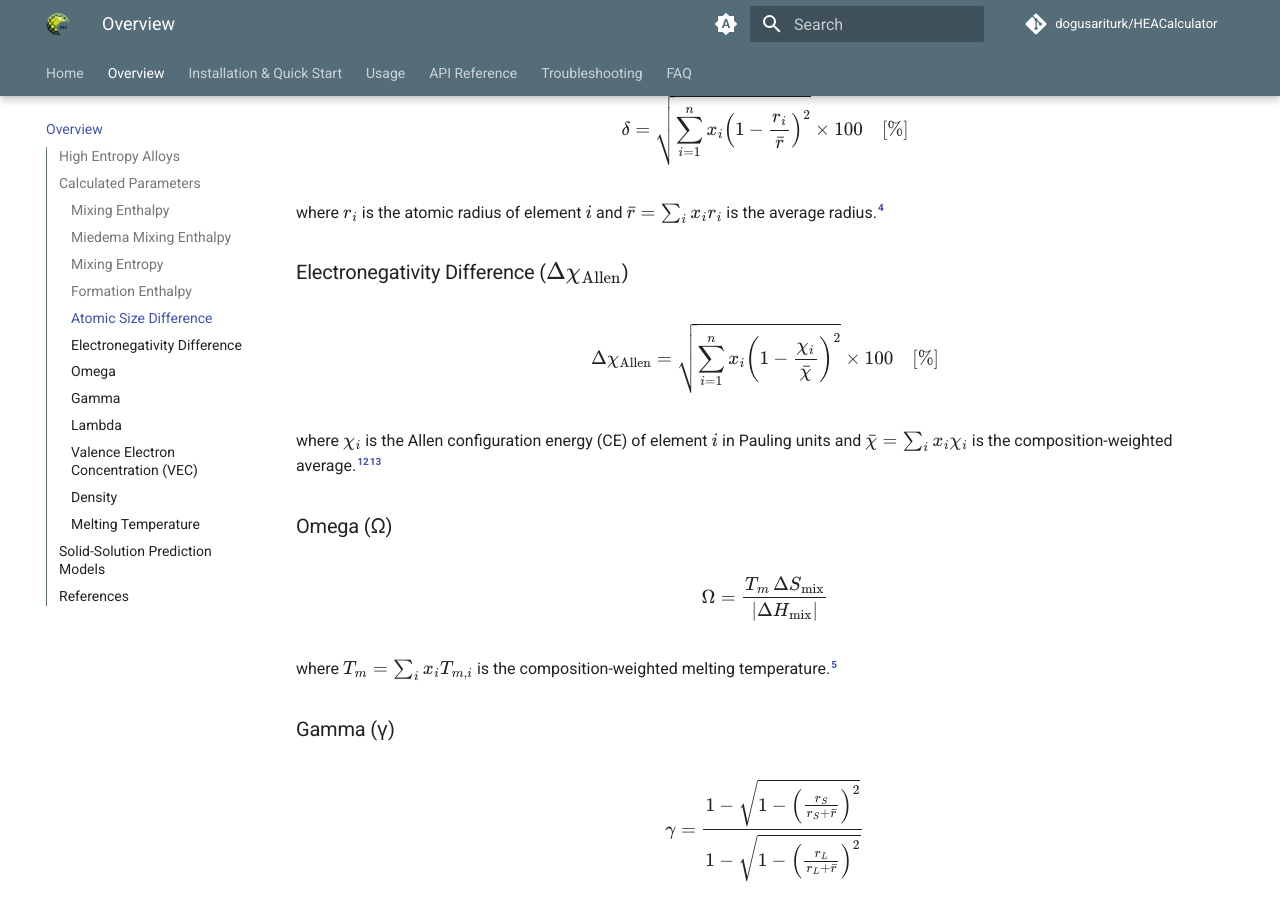
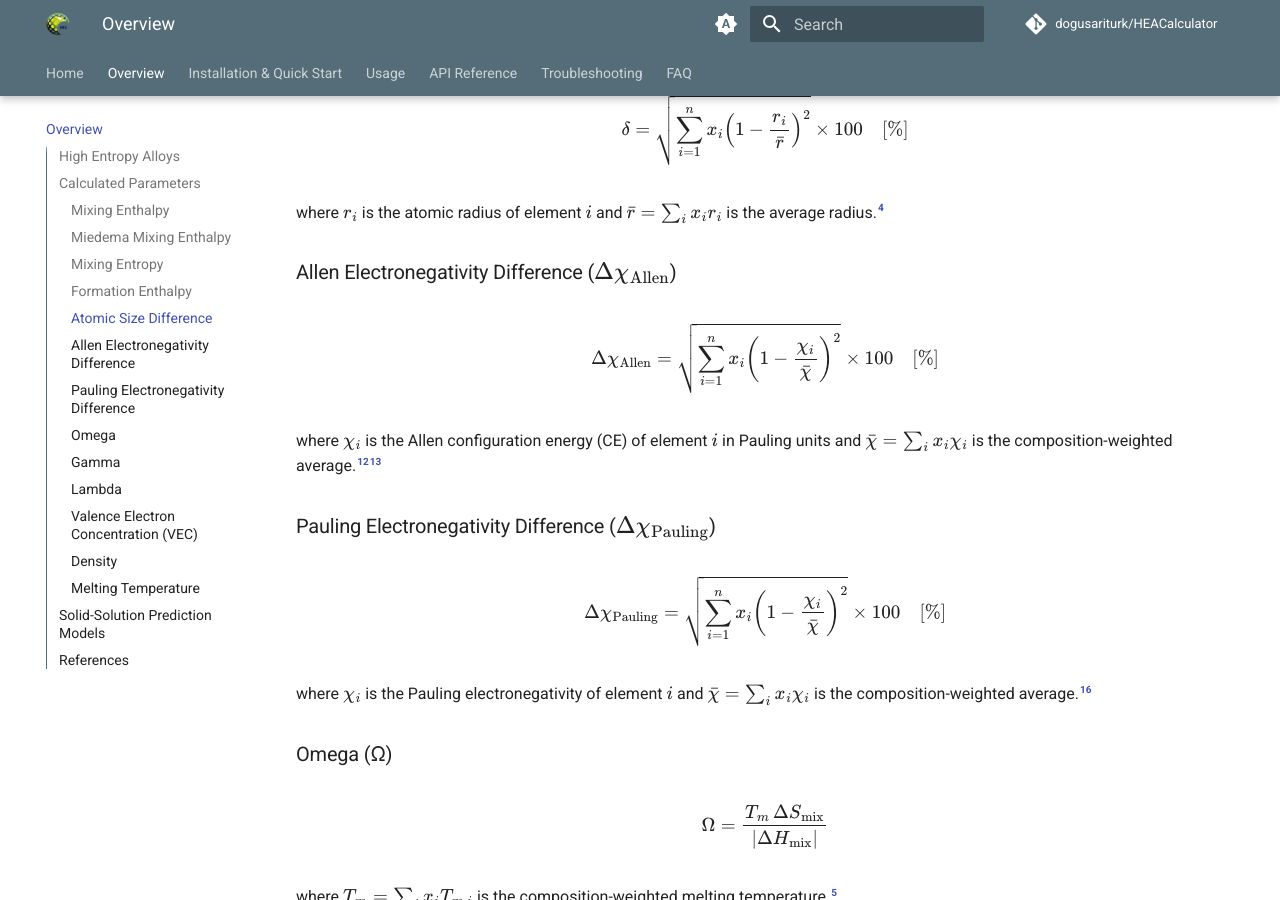
Before and after one commit to dogusariturk/HEACalculator, an MkDocs documentation site: the page built from docs/overview.md, in a window 1280 px wide and 900 px high, scrolled down 1557 px. Built offline with MkDocs 1.6.1 and Material for MkDocs 9.7.7, drawn with Linux system fonts in a browser that asks for light colours; comment, search, counter and statistics services are not loaded; some of the changed text lies outside the part shown.

Commit message:
Update documentation to include Pauling electronegativity difference

```diff
--- a/docs/overview.md
+++ b/docs/overview.md
@@ -60,13 +60,21 @@ $$
 
 where $r_i$ is the atomic radius of element $i$ and $\bar{r} = \sum_i x_i r_i$ is the average radius.[^4]
 
-### Electronegativity Difference ($\Delta\chi_{\text{Allen}}$) { data-toc-label="Electronegativity Difference" }
+### Allen Electronegativity Difference ($\Delta\chi_{\text{Allen}}$) { data-toc-label="Allen Electronegativity Difference" }
 
 $$
 \Delta\chi_{\text{Allen}} = \sqrt{\sum_{i=1}^{n} x_i \left(1 - \frac{\chi_i}{\bar{\chi}}\right)^2} \times 100 \quad [\%]
 $$
 
 where $\chi_i$ is the Allen configuration energy (CE) of element $i$ in Pauling units and $\bar{\chi} = \sum_i x_i \chi_i$ is the composition-weighted average.[^12][^13]
+
+### Pauling Electronegativity Difference ($\Delta\chi_{\text{Pauling}}$) { data-toc-label="Pauling Electronegativity Difference" }
+
+$$
+\Delta\chi_{\text{Pauling}} = \sqrt{\sum_{i=1}^{n} x_i \left(1 - \frac{\chi_i}{\bar{\chi}}\right)^2} \times 100 \quad [\%]
+$$
+
+where $\chi_i$ is the Pauling electronegativity of element $i$ and $\bar{\chi} = \sum_i x_i \chi_i$ is the composition-weighted average.[^16]
 
 ### Omega (Ω) { data-toc-label="Omega" }
 
@@ -157,3 +165,4 @@ A microstructure prediction based on VEC is also provided:
 [^13]: Mann, J.B.; Meek, T.L.; Knight, E.T.; Capitani, J.F.; Allen, L.C. *J. Am. Chem. Soc.* **2000**, *122*, 5132–5137.
 [^14]: de Boer, F.R.; Boom, R.; Mattens, W.C.M.; Miedema, A.R.; Niessen, A.K. *Cohesion in Metals: Transition Metal Alloys.* North-Holland, Amsterdam, 1988.
 [^15]: Niessen, A.K.; Miedema, A.R. *Ber. Bunsenges. Phys. Chem.* **1983**, *87*, 717–723.
+[^16]: Haynes, W.M. *CRC Handbook of Chemistry and Physics*, 95th ed.; CRC Press: London, 2014. ISBN 9781482208689.
```
Also changed, not shown: docs/usage.md (+4 -3 lines).
